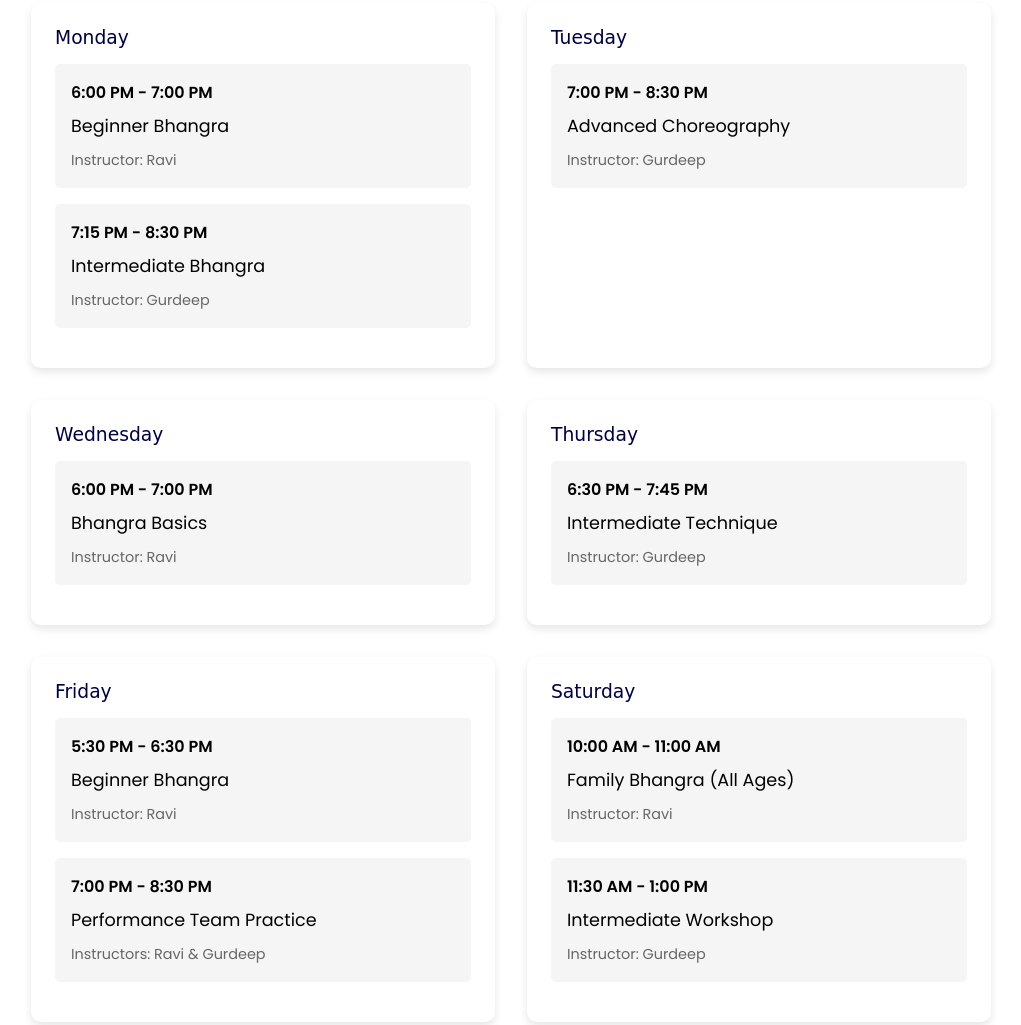
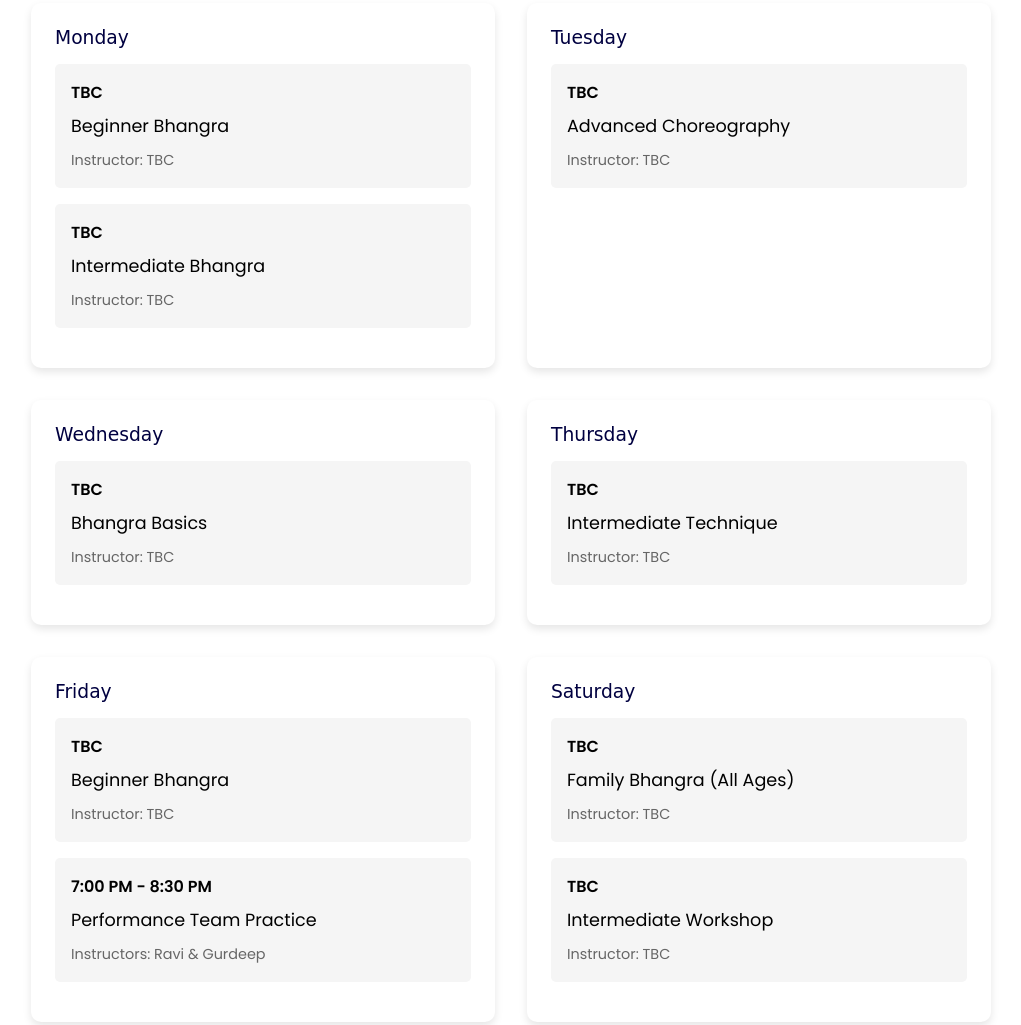
Before and after one commit to saifpatel97/LondonAcademyofBhangra, a plain HTML site: page timetable.html in a window 1280 px wide. Shown: the part 290-1315 px from the top of the page, without its empty margins (129-1150 px from the left). Drawn offline with Linux system fonts and the light colour scheme; a web font is replaced by a local one.

Commit message:
14/03/2025 16:34

```diff
--- a/timetable.html
+++ b/timetable.html
@@ -48,50 +48,50 @@
                 <div class="timetable-day">
                     <h3>Monday</h3>
                     <div class="class-item beginner">
-                        <span class="class-time">6:00 PM - 7:00 PM</span>
+                        <span class="class-time">TBC</span>
                         <span class="class-name">Beginner Bhangra</span>
-                        <span class="class-instructor">Instructor: Ravi</span>
+                        <span class="class-instructor">Instructor: TBC</span>
                     </div>
                     <div class="class-item intermediate">
-                        <span class="class-time">7:15 PM - 8:30 PM</span>
+                        <span class="class-time">TBC</span>
                         <span class="class-name">Intermediate Bhangra</span>
-                        <span class="class-instructor">Instructor: Gurdeep</span>
+                        <span class="class-instructor">Instructor: TBC</span>
                     </div>
                 </div>
 
                 <div class="timetable-day">
                     <h3>Tuesday</h3>
                     <div class="class-item advanced">
-                        <span class="class-time">7:00 PM - 8:30 PM</span>
+                        <span class="class-time">TBC</span>
                         <span class="class-name">Advanced Choreography</span>
-                        <span class="class-instructor">Instructor: Gurdeep</span>
+                        <span class="class-instructor">Instructor: TBC</span>
                     </div>
                 </div>
 
                 <div class="timetable-day">
                     <h3>Wednesday</h3>
                     <div class="class-item beginner">
-                        <span class="class-time">6:00 PM - 7:00 PM</span>
+                        <span class="class-time">TBC</span>
                         <span class="class-name">Bhangra Basics</span>
-                        <span class="class-instructor">Instructor: Ravi</span>
+                        <span class="class-instructor">Instructor: TBC</span>
                     </div>
                 </div>
 
                 <div class="timetable-day">
                     <h3>Thursday</h3>
                     <div class="class-item intermediate">
-                        <span class="class-time">6:30 PM - 7:45 PM</span>
+                        <span class="class-time">TBC</span>
                         <span class="class-name">Intermediate Technique</span>
-                        <span class="class-instructor">Instructor: Gurdeep</span>
+                        <span class="class-instructor">Instructor: TBC</span>
                     </div>
                 </div>
 
                 <div class="timetable-day">
                     <h3>Friday</h3>
                     <div class="class-item beginner">
-                        <span class="class-time">5:30 PM - 6:30 PM</span>
+                        <span class="class-time">TBC</span>
                         <span class="class-name">Beginner Bhangra</span>
-                        <span class="class-instructor">Instructor: Ravi</span>
+                        <span class="class-instructor">Instructor: TBC</span>
                     </div>
                     <div class="class-item advanced">
                         <span class="class-time">7:00 PM - 8:30 PM</span>
@@ -103,14 +103,14 @@
                 <div class="timetable-day">
                     <h3>Saturday</h3>
                     <div class="class-item beginner">
-                        <span class="class-time">10:00 AM - 11:00 AM</span>
+                        <span class="class-time">TBC</span>
                         <span class="class-name">Family Bhangra (All Ages)</span>
-                        <span class="class-instructor">Instructor: Ravi</span>
+                        <span class="class-instructor">Instructor: TBC</span>
                     </div>
                     <div class="class-item intermediate">
-                        <span class="class-time">11:30 AM - 1:00 PM</span>
+                        <span class="class-time">TBC</span>
                         <span class="class-name">Intermediate Workshop</span>
-                        <span class="class-instructor">Instructor: Gurdeep</span>
+                        <span class="class-instructor">Instructor: TBC</span>
                     </div>
                 </div>
 
@@ -136,7 +136,6 @@
         <div class="desktop-social-icons">
             <a href="https://www.instagram.com/londonacademyofbhangra/"><i class="fab fa-instagram"></i></a>
             <a href="https://www.tiktok.com/@londonacademyofbhangra"><i class="fab fa-tiktok"></i></a>
-            <p>Created by the Goat</p>
         </div>
     </footer>
     <script src="scripts/script.js"></script>
```
Also changed, not shown: about.html (+0 -1 lines), events.html (+9 -10 lines), index.html (+0 -1 lines), pricing.html (+7 -8 lines).
